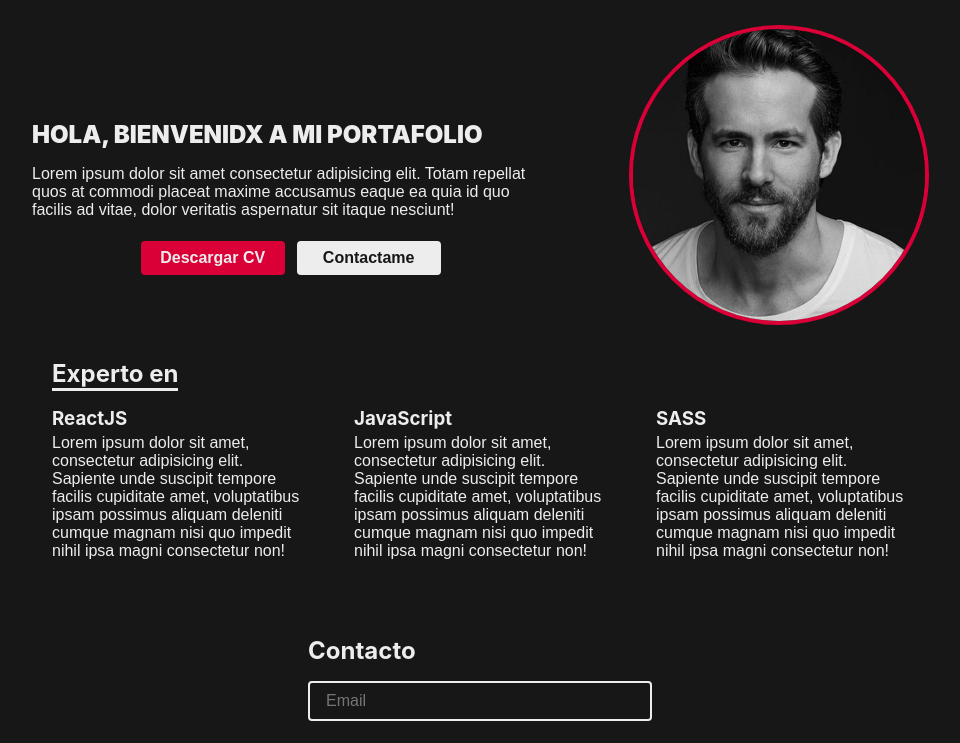
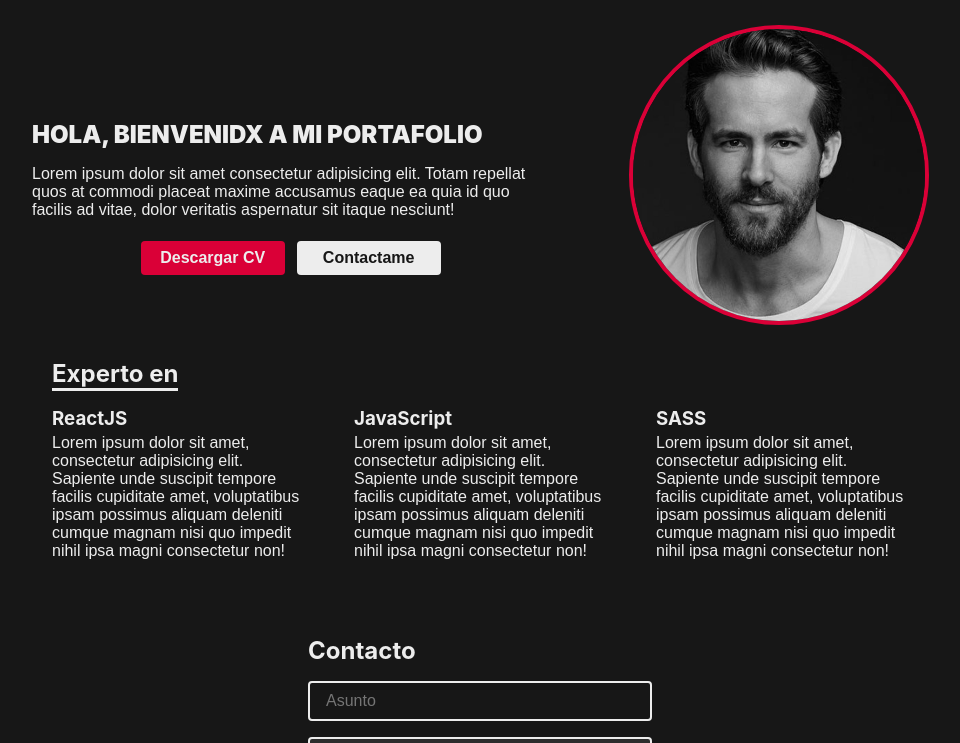
Before and after one commit to alfonsonadamas/portafolio, a plain HTML site: page index.html in a window 1280 px wide. Shown: the part 59-802 px from the top of the page, without its empty margins (160-1120 px from the left). Drawn offline with Linux system fonts and the light colour scheme.

Commit message:
Portafolio Web

```diff
--- a/index.html
+++ b/index.html
@@ -48,7 +48,6 @@
 
         <form class="formulario">
             <h2 class="formulario__titulo">Contacto</h2>
-            <input class="formulario__asunto" name = "email" type="text" placeholder="Email">
             <input class="formulario__asunto" name = "subject" type="text" placeholder="Asunto">
             <textarea class="formulario__mensaje" name = "body" placeholder="Mensaje"></textarea>
             <button class="boton boton--rojo" type="submit">Enviar</button>
```
